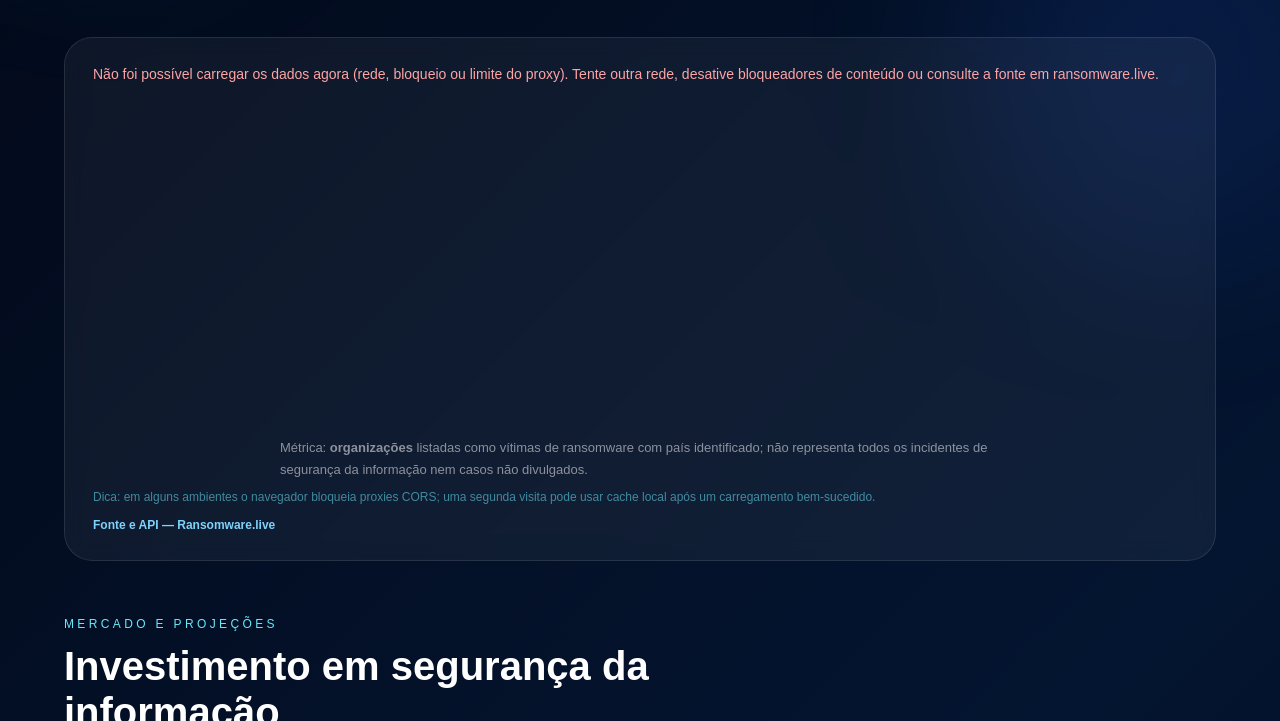
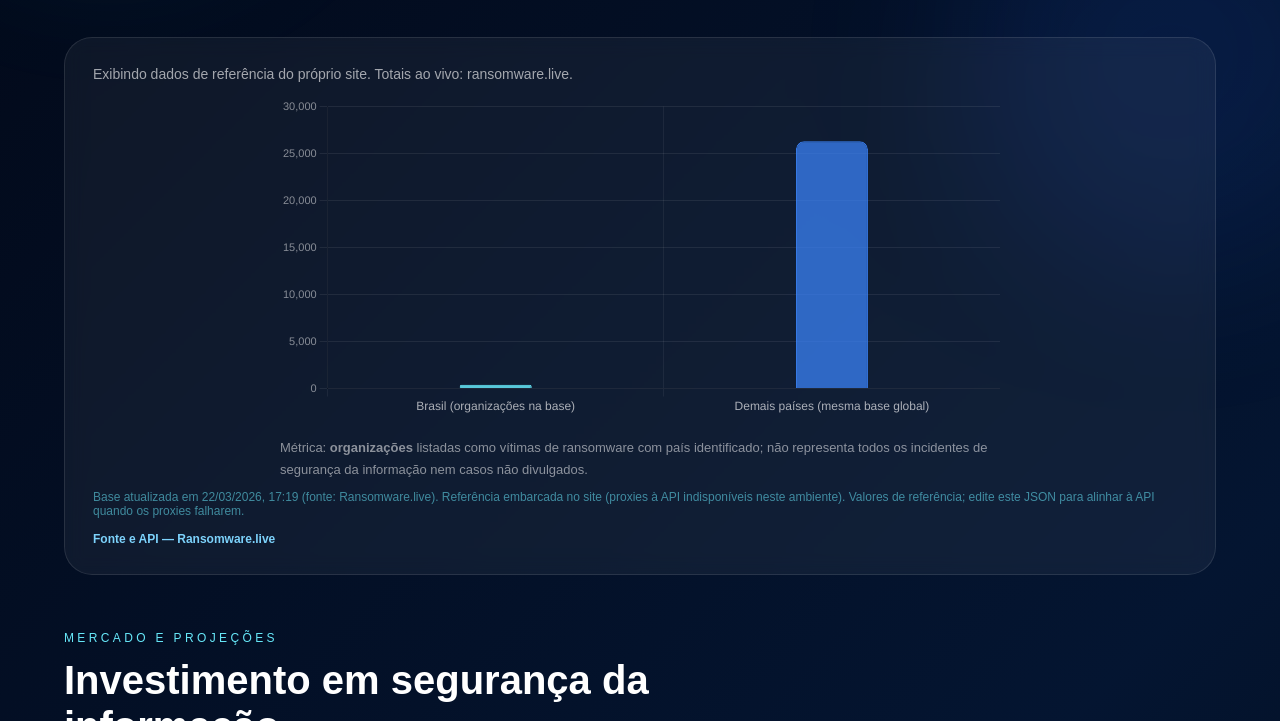
Before and after one commit to testesstyvie26/vulcan-site, a plain HTML site: page relatorio-global.html in a window 1280 px wide. Shown: the part 379-1100 px from the top of the page. Drawn offline with nearby package versions, Linux system fonts and the light colour scheme; no server answers.

Commit message:
api update

```diff
--- /dev/null
+++ b/assets/ransomware-snapshot.json
@@ -0,0 +1,7 @@
+{
+  "victimsTotal": 26706,
+  "brCount": 401,
+  "victimsLastUpdateIso": "2026-03-22T17:19:39.636304+00:00",
+  "source": "https://api.ransomware.live/v2 (export manual)",
+  "note": "Valores de referência; edite este JSON para alinhar à API quando os proxies falharem."
+}
--- a/assets/security-incidents-chart.js
+++ b/assets/security-incidents-chart.js
@@ -8,6 +8,8 @@
   const BR = "BR";
   const CACHE_KEY = "vulcan_rl_incident_v1";
   const CACHE_MAX_AGE_MS = 7 * 24 * 60 * 60 * 1000;
+  /** Fallback sem CORS: JSON no mesmo domínio (assets/ransomware-snapshot.json). */
+  const SNAPSHOT_URL = "assets/ransomware-snapshot.json?v=1";
 
   /** Sem fetch direto à API: ela não expõe CORS no navegador (sempre falharia com ruído no console). */
   function buildProxyChain(url) {
@@ -83,6 +85,24 @@
       if (!o || typeof o.total !== "number" || typeof o.brCount !== "number")
         return null;
       return o;
+    } catch {
+      return null;
+    }
+  }
+
+  async function fetchEmbeddedSnapshot() {
+    try {
+      var r = await fetch(SNAPSHOT_URL, { cache: "no-store" });
+      if (!r.ok) return null;
+      var snap = await r.json();
+      if (
+        !snap ||
+        typeof snap.victimsTotal !== "number" ||
+        typeof snap.brCount !== "number"
+      )
+        return null;
+      if (snap.victimsTotal < snap.brCount) return null;
+      return snap;
     } catch {
       return null;
     }
@@ -260,14 +280,38 @@
         return;
       }
 
+      var snap = await fetchEmbeddedSnapshot();
+      if (snap) {
+        var snapIso = snap.victimsLastUpdateIso || "";
+        renderChart(
+          canvas,
+          statusEl,
+          footEl,
+          snap.victimsTotal,
+          snap.brCount,
+          snapIso,
+          "Referência embarcada no site (proxies à API indisponíveis neste ambiente)."
+        );
+        setStatus(
+          statusEl,
+          "Exibindo dados de referência do próprio site. Totais ao vivo: ransomware.live.",
+          false
+        );
+        if (footEl && snap.note) {
+          footEl.textContent =
+            footEl.textContent + " " + snap.note;
+        }
+        return;
+      }
+
       setStatus(
         statusEl,
-        "Não foi possível carregar os dados agora (rede, bloqueio ou limite do proxy). Tente outra rede, desative bloqueadores de conteúdo ou consulte a fonte em ransomware.live.",
+        "Não foi possível carregar os dados agora. Consulte a fonte em ransomware.live.",
         true
       );
       if (footEl) {
         footEl.textContent =
-          "Dica: em alguns ambientes o navegador bloqueia proxies CORS; uma segunda visita pode usar cache local após um carregamento bem-sucedido.";
+          "Sem snapshot local e sem cache do navegador. Verifique se assets/ransomware-snapshot.json existe no deploy.";
       }
     }
   }
--- a/relatorio-global.html
+++ b/relatorio-global.html
@@ -255,7 +255,7 @@
 
 <footer><div class="container">© 2026 Vulcan Defense. Todos os direitos reservados.</div></footer>
   <script src="https://cdn.jsdelivr.net/npm/chart.js@4.4.1/dist/chart.umd.min.js" crossorigin="anonymous"></script>
-  <script src="assets/security-incidents-chart.js?v=2" defer></script>
+  <script src="assets/security-incidents-chart.js?v=3" defer></script>
   <script src="assets/security-spending-chart.js" defer></script>
 </body>
 </html>
```
